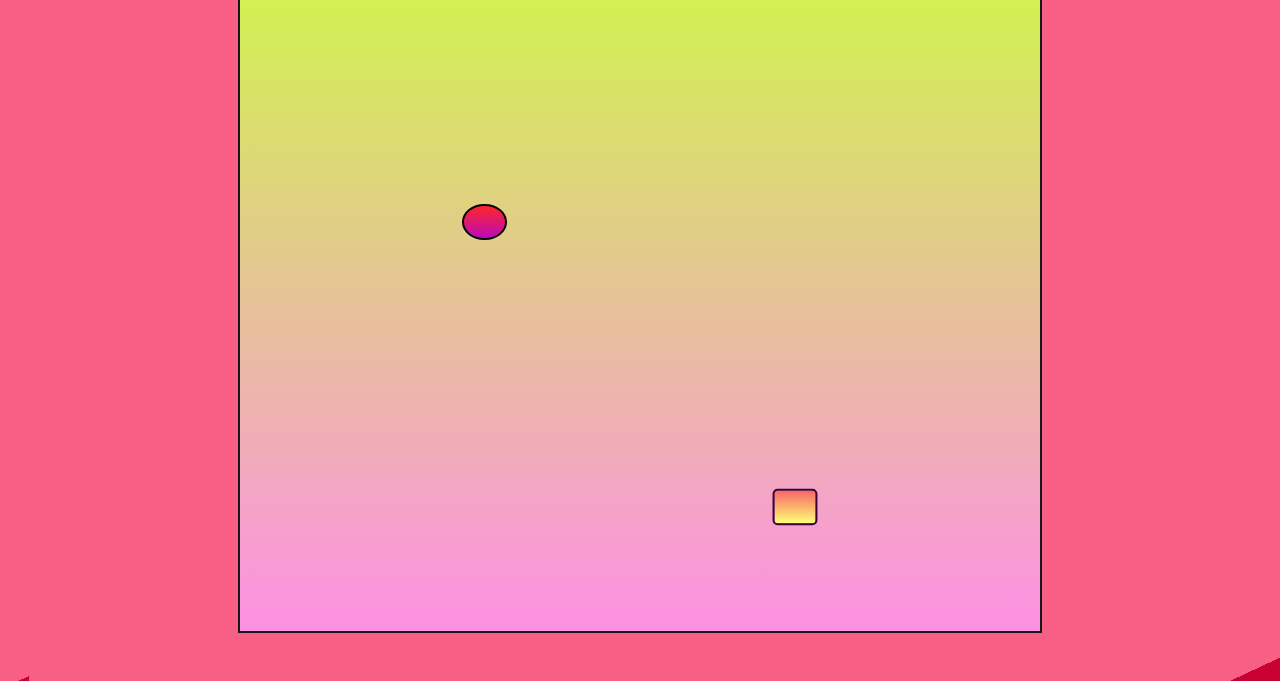
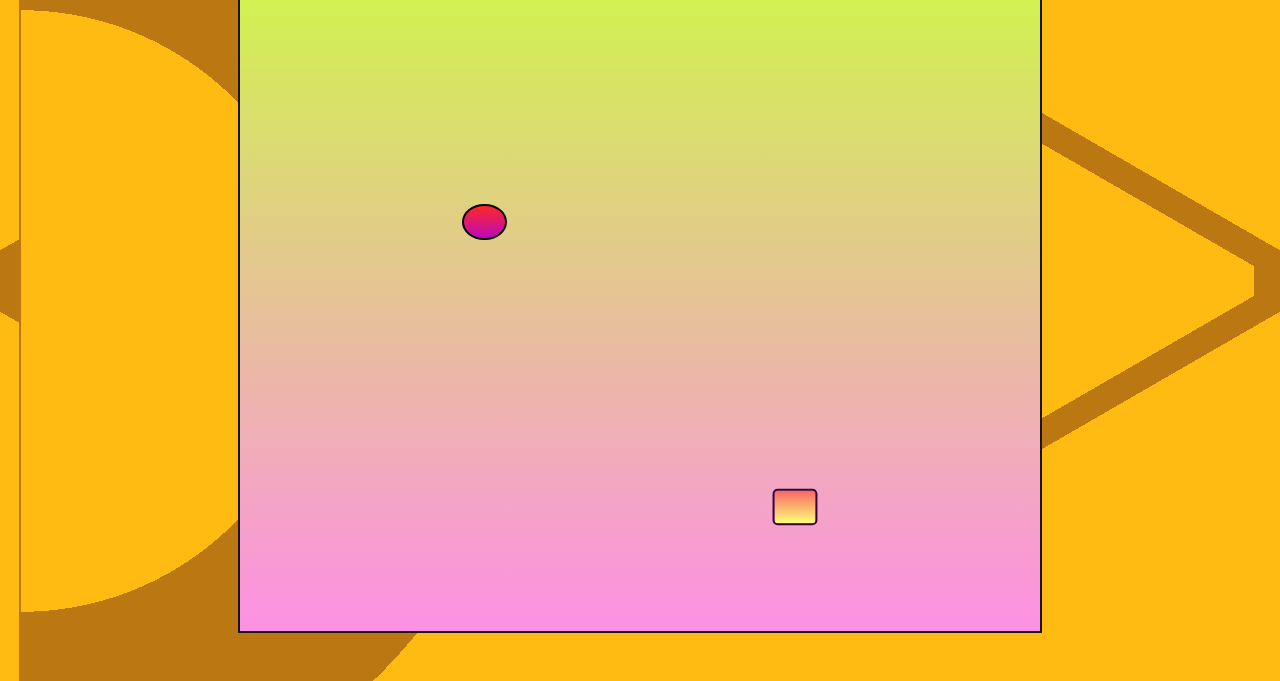
Before and after one commit to prince916/SnakeGame, a plain HTML site: page index.html in a window 1280 px wide. Shown: the part 119-800 px from the top of the page. Drawn offline with Linux system fonts and the light colour scheme; a web font is replaced by a local one.

Commit message:
updatedall

```diff
--- a/css/style.css
+++ b/css/style.css
@@ -5,20 +5,51 @@
 }
 
 .body {
-    background-color: #f75f85;
-    background-size: 58px 58px;
-    background-position: 0px 2px, 4px 35px, 29px 31px, 33px 6px,
-    0px 36px, 4px 2px, 29px 6px, 33px 30px;
-    background-image:
-    linear-gradient(335deg, #C90032 23px, transparent 23px),
-    linear-gradient(155deg, #C90032 23px, transparent 23px),
-    linear-gradient(335deg, #C90032 23px, transparent 23px),
-    linear-gradient(155deg, #C90032 23px, transparent 23px),
-
-    linear-gradient(335deg, #C90032 10px, transparent 10px),
-    linear-gradient(155deg, #C90032 10px, transparent 10px),
-    linear-gradient(335deg, #C90032 10px, transparent 10px),
-    linear-gradient(155deg, #C90032 10px, transparent 10px);
+  background: radial-gradient(
+        circle farthest-side at 0% 50%,
+        #fb1 23.5%,
+        rgba(240, 166, 17, 0) 0
+      )
+      21px 30px,
+    radial-gradient(
+        circle farthest-side at 0% 50%,
+        #b71 40%,
+        rgba(240, 166, 17, 0) 0
+      )
+      19px 30px,
+    linear-gradient(
+        #fb1 14%,
+        rgba(240, 166, 17, 0) 0,
+        rgba(240, 166, 17, 0) 85%,
+        #fb1 0
+      )
+      0 0,
+    linear-gradient(
+        150deg,
+        #fb1 24%,
+        #b71 0,
+        #b71 26%,
+        rgba(240, 166, 17, 0) 0,
+        rgba(240, 166, 17, 0) 74%,
+        #b71 0,
+        #b71 76%,
+        #fb1 0
+      )
+      0 0,
+    linear-gradient(
+        30deg,
+        #fb1 24%,
+        #b71 0,
+        #b71 26%,
+        rgba(240, 166, 17, 0) 0,
+        rgba(240, 166, 17, 0) 74%,
+        #b71 0,
+        #b71 76%,
+        #fb1 0
+      )
+      0 0,
+    linear-gradient(90deg, #b71 2%, #fb1 0, #fb1 98%, #b71 0%) 0 0 #fb1;
+  background-size: 40px 60px;
   min-height: 100vh;
   background-size: 100vw 100vh;
   display: flex;
--- a/index.html
+++ b/index.html
@@ -10,7 +10,7 @@
 <body>
     <div class="body">
         <div id="scoreBox">Score: 0</div>
-        <div id="hiscoreBox">HiScore: 0</div>
+        <div id="hiscoreBox">HighScore: 0</div>
         <div id="board"></div>
     </div>
 </body>
```
